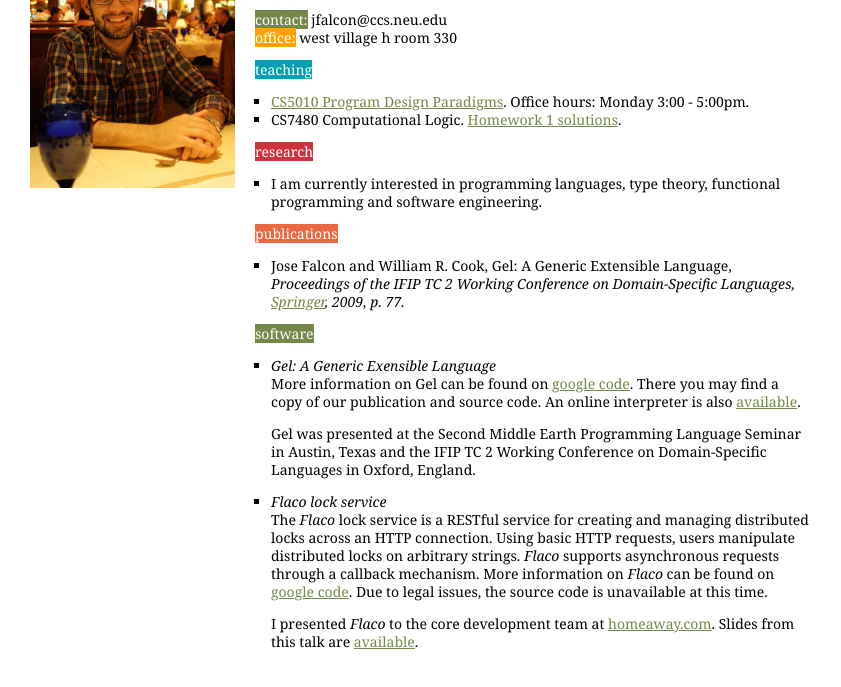
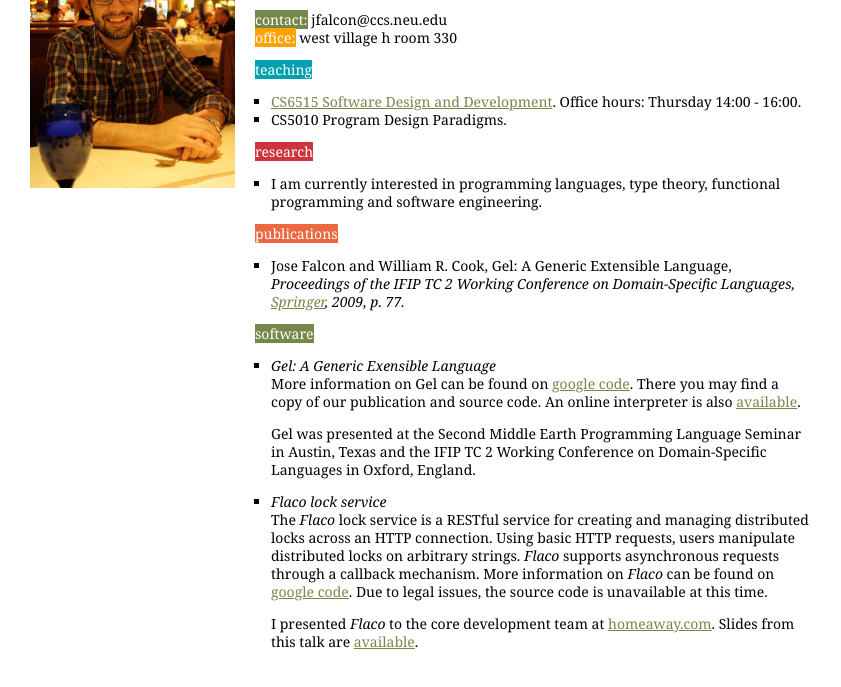
Before and after one commit to josefalcon/ccs-homepage, a plain HTML site: page index.html in a window 1280 px wide. Shown: the part 149-836 px from the top of the page, without its empty margins (0-841 px from the left). Drawn offline with Linux system fonts and the light colour scheme; a web font is replaced by a local one.

Commit message:
spring 2011

```diff
--- a/index.html
+++ b/index.html
@@ -57,10 +57,9 @@
       <span class="blue">teaching</span>
       <ul>
         <li>
-          <a href="http://www.ccs.neu.edu/home/wand/cs5010/">CS5010 Program Design Paradigms</a>. Office hours: Monday 3:00 - 5:00pm.
-        </li>
+          <a href="http://www.ccs.neu.edu/home/matthias/6515-s11/index.html">CS6515 Software Design and Development</a>. Office hours: Thursday 14:00 - 16:00.
         <li>
-          CS7480 Computational Logic. <a href="cs7480/hw1.pdf">Homework 1 solutions</a>.
+          CS5010 Program Design Paradigms.
         </li>
       </ul>
 
```
Also changed, not shown: robots.txt (added).
